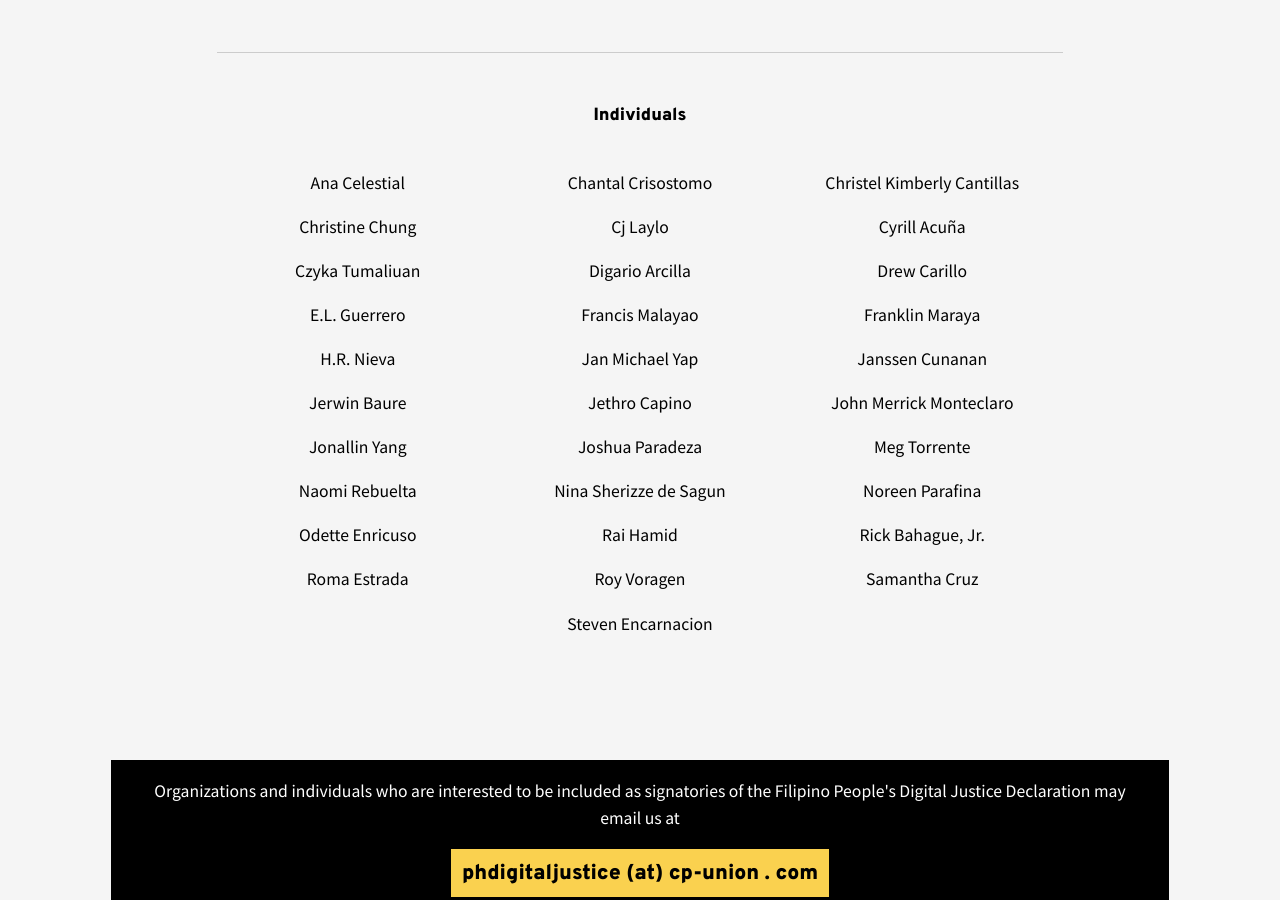
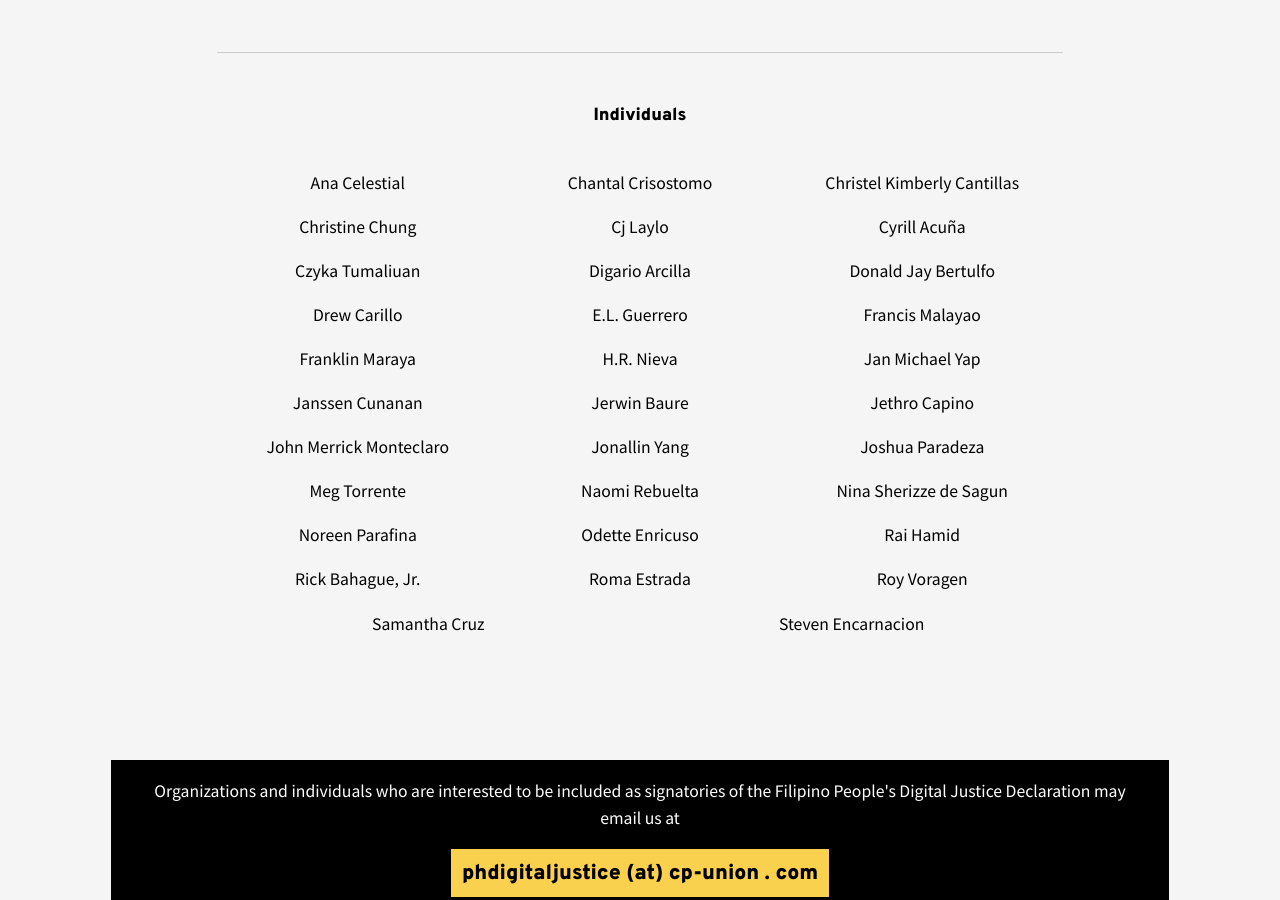
Before and after one commit to phdigitaljustice/phdigitaljustice.github.io, a Jekyll site: the page built from pages/phdj-declaration.html, in a window 1280 px wide and 900 px high, scrolled down 8383 px. Built offline with Jekyll 4.4.1, drawn with Linux system fonts in a browser that asks for light colours.

Commit message:
Update signatories-ind.yml
added signatory

```diff
--- a/_data/signatories-ind.yml
+++ b/_data/signatories-ind.yml
@@ -70,3 +70,5 @@
 - name: Cj Laylo
 
 - name: Rick Bahague, Jr.
+
+- name: Donald Jay Bertulfo
```
